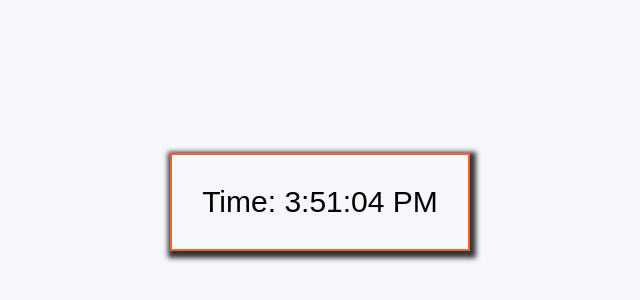
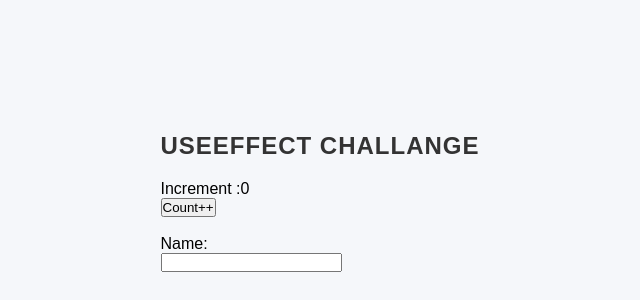
Before and after one commit to bipulchhetri/React--2025, a React (Vite) app: page / in a window 1280 px wide. Shown: the part 198-498 px from the top of the page, without its empty margins (320-960 px from the left). Built offline with nearby package versions, Linux system fonts and the light colour scheme.

Commit message:
useEffect challange solved

```diff
--- a/src/App.jsx
+++ b/src/App.jsx
@@ -54,7 +54,8 @@ import { EventProps } from './Event/EventProps'
 import EventPropagration from './Event/EventPropagration'
 // import DerivedS from './State/DerivedS'
 import Registration from './RegistrationForm/Registration'
-import UseRef from './Hooks/UseRef'
+import UseRef from './Hooks/UseEffect'
+import UseEffectChallange from './Hooks/UseEffectChallange'
 
 const App = () => {
   return (
@@ -69,7 +70,8 @@ const App = () => {
 {/* <EventPropagration/> */}
 {/* <DerivedS/> */}
 {/* <Registration/> */}
-<UseRef/>
+{/* <UseRef/> */}
+<UseEffectChallange/>
 
 </>
 
--- /dev/null
+++ b/src/Hooks/UseEffectChallange.jsx
@@ -0,0 +1,28 @@
+import React, { useEffect, useState } from 'react'
+
+const UseEffectChallange = () => {
+    const[count,setcount]=useState(0);
+    const [name,setName]=useState('');
+
+    useEffect(()=>{
+        document.title=`count:${count}`
+    },[count])
+useEffect(()=>{
+    console.log(name)
+},[name])
+
+  return (
+    <div>
+
+        <h2>UseEffect Challange</h2>
+        <div>Increment :{count}</div>
+        <button onClick={()=> setcount(count+1)}>Count++</button>
+<br />
+<br />
+<p>Name:{name}</p>
+        <input type="text" name="name" id="name" value={name}  onChange={(e)=>setName(e.target.value)}/>
+    </div>
+  )
+}
+
+export default UseEffectChallange
```
Also changed, not shown: src/Hooks/UseEffect.jsx (renamed from src/Hooks/UseRef.jsx).
